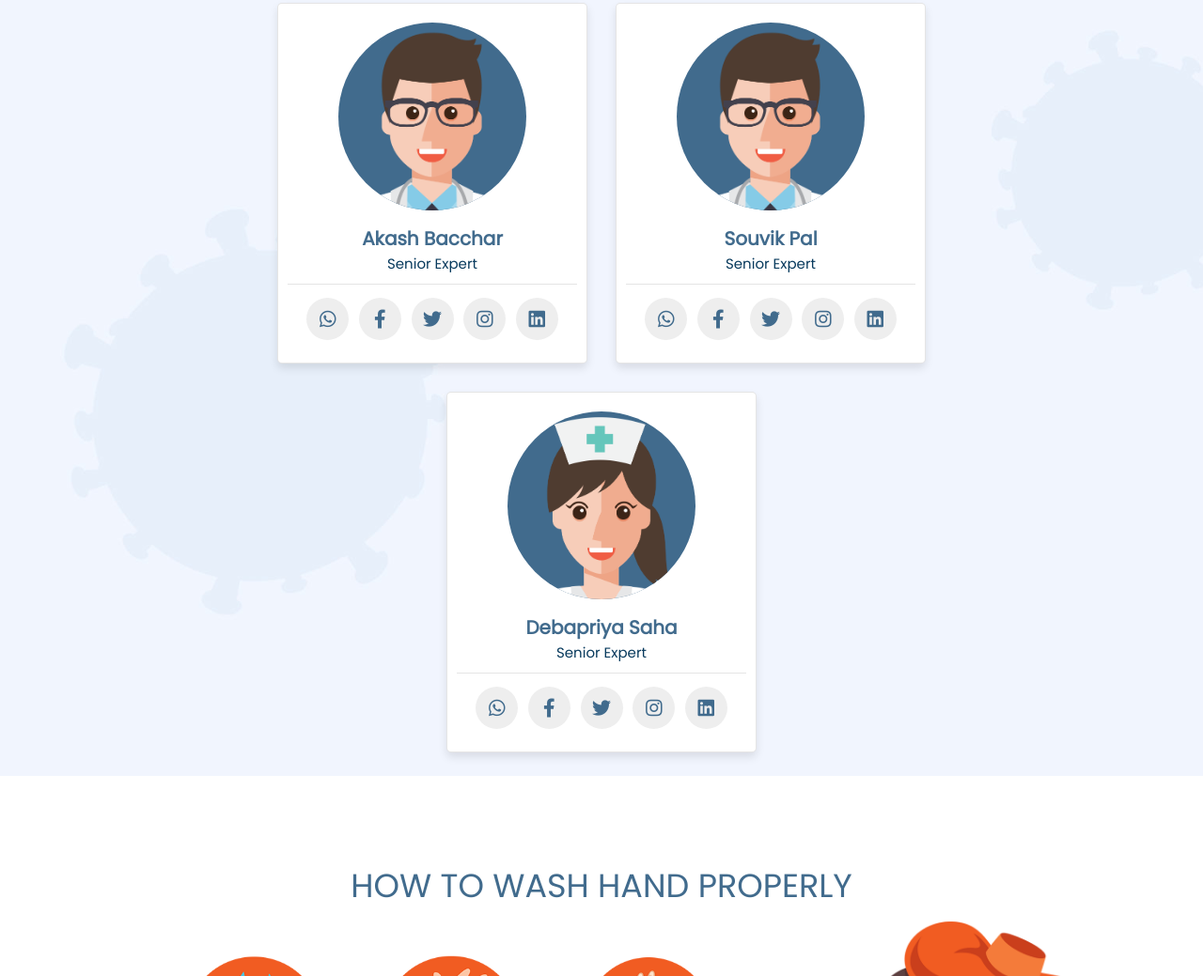
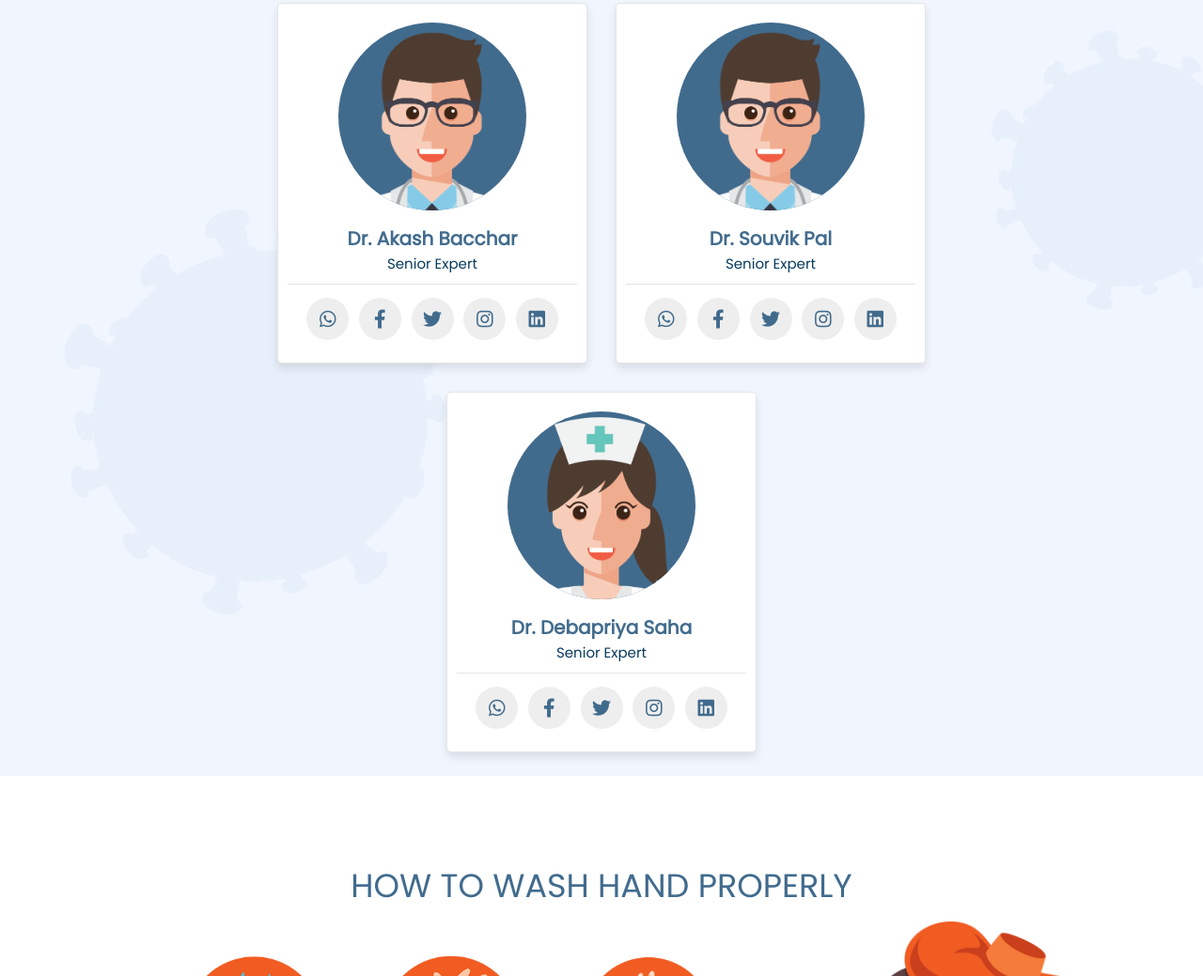
Before and after one commit to anupamdey2001/PreCowin, a plain HTML site: page index.html in a window 1280 px wide. Shown: the part 4033-5072 px from the top of the page at 94% size. Drawn offline with nearby package versions, Linux system fonts and the light colour scheme.

Commit message:
Update index.html

```diff
--- a/index.html
+++ b/index.html
@@ -4,6 +4,9 @@
 <head>
     <meta charset="UTF-8">
     <meta name="viewport" content="width=device-width, initial-scale=1.0">
+    <meta name="description" content="Create Awareness and Prevention">
+    <meta name="keywords" content="HTML, CSS, JavaScript, AJAX">
+    <meta name="author" content="Anupam Dey">
     <title>PreCoWin || Covid-19 Prevention</title>
     <link rel="shortcut icon" href="favicon.ico" type="image/x-icon">
     <!-- font awesome cdn link  -->
@@ -266,7 +269,7 @@
 
             <div class="box">
                 <img src="images/doc1.png" alt="">
-                <h3>Akash Bacchar</h3>
+                <h3>Dr. Akash Bacchar</h3>
                 <span>Senior Expert</span>
                 <div class="share">
                     <a href="#" class="fab fa-whatsapp"></a>
@@ -279,7 +282,7 @@
 
             <div class="box">
                 <img src="images/doc1.png" alt="">
-                <h3>Souvik Pal</h3>
+                <h3>Dr. Souvik Pal</h3>
                 <span>Senior Expert</span>
                 <div class="share">
                     <a href="#" class="fab fa-whatsapp"></a>
@@ -292,7 +295,7 @@
 
             <div class="box">
                 <img src="images/doc2.png" alt="">
-                <h3>Debapriya Saha</h3>
+                <h3>Dr. Debapriya Saha</h3>
                 <span>Senior Expert</span>
                 <div class="share">
                     <a href="#" class="fab fa-whatsapp"></a>
```
